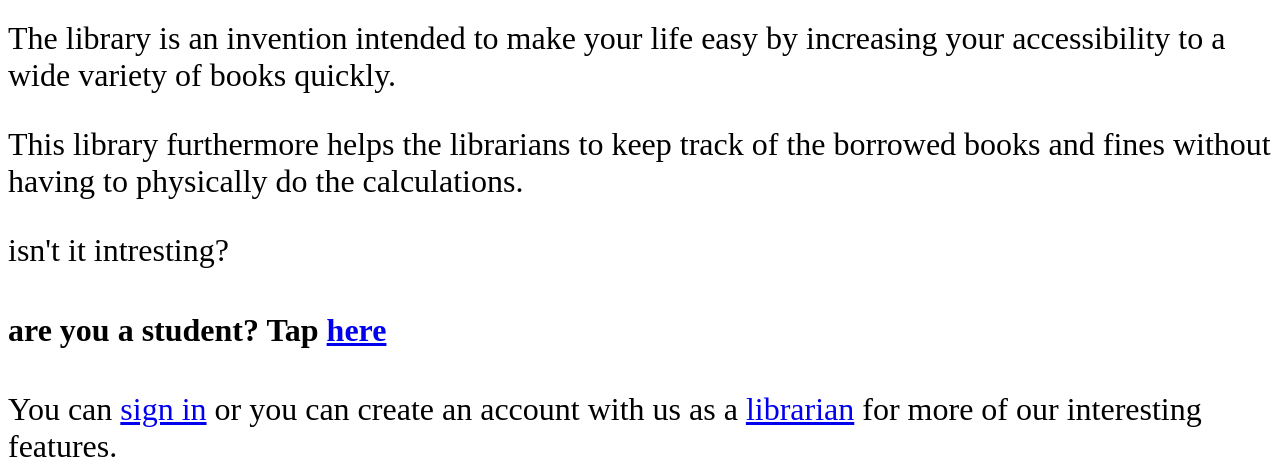
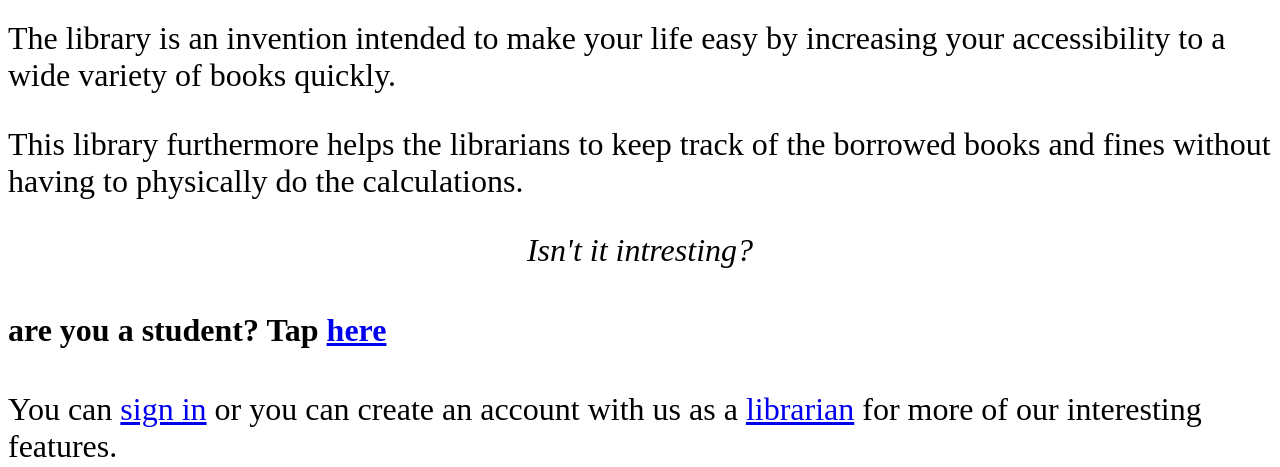
Before and after one commit to IsaacAraali/Library-Sysytem, a Django app: page / in a window 1280 px wide. Shown: the part 268-735 px from the top of the page. Run offline with Django 3.2, Linux system fonts and the light colour scheme.

Commit message:
Update index.html

```diff
--- a/base/templates/base/index.html
+++ b/base/templates/base/index.html
@@ -56,7 +56,7 @@
           <a href="{% url 'login' %}">Login</a>
         </li>
         <li>
-          <a href="">Sign up</a>
+          <a href="{% url 'register1' %}">Sign up</a>
         </li>
       </div>
     </ul>
@@ -69,7 +69,7 @@
       This library furthermore helps the librarians to keep track of the
       borrowed books and fines without having to physically do the calculations.
     </p>
-    <p>isn't it intresting?</p>
+    <p style="text-align: center;"><i>Isn't it intresting?</i></p>
     <h4>are you a student? Tap <a href="{% url 'book_list' %}">here</a></h4>
     <p>
       You can <a href="{% url 'login' %}">sign in</a> or you can create an
```
